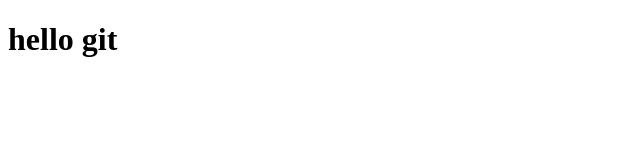
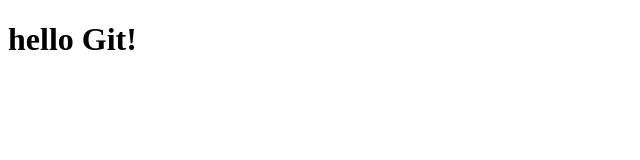
Before and after one commit to PichVichheka/Skill-1-level-1-2, a plain HTML site: page Image/Task 4/index.html in a window 1280 px wide. Shown: the full height of the page, 0-640 px from the left. Drawn offline with Linux system fonts and the light colour scheme.

Commit message:
add hello Git!

```diff
--- a/Image/Task 4/index.html
+++ b/Image/Task 4/index.html
@@ -6,7 +6,6 @@
     <title>Document</title>
 </head>
 <body>
-    <h1>hello git</h1>
-
+    <h1>hello Git!</h1>
 </body>
 </html>
```
Also changed, not shown: Image/Task 1/Screenshot from 2025-02-20 08-31-21.png (added).
